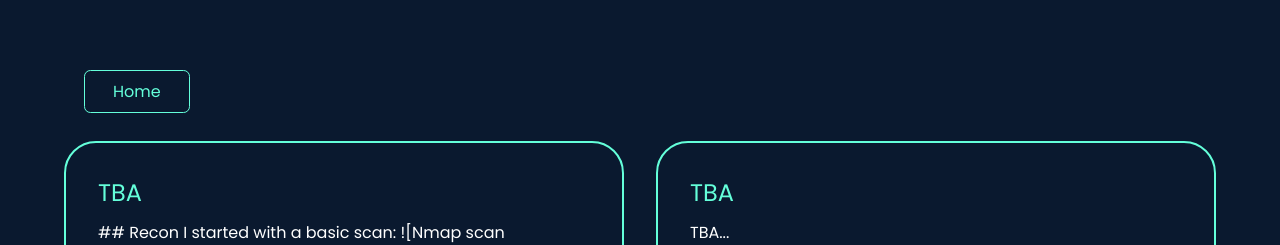
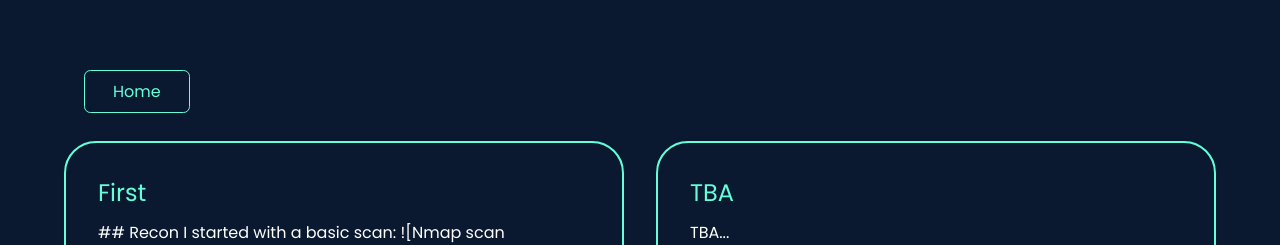
Before and after one commit to JacksonLDJ/react-portfolio-website, a React (Create React App) app: page /blog in a window 1280 px wide. Shown: the top 245 px of the page. Built offline with nearby package versions, Linux system fonts and the light colour scheme.

Commit message:
Update posts.js

```diff
--- a/src/data/posts.js
+++ b/src/data/posts.js
@@ -3,7 +3,7 @@
 
 export const posts = [
   {
-    title: "TBA",
+    title: "First",
     slug: "TBA",
     content: [
       {
```
